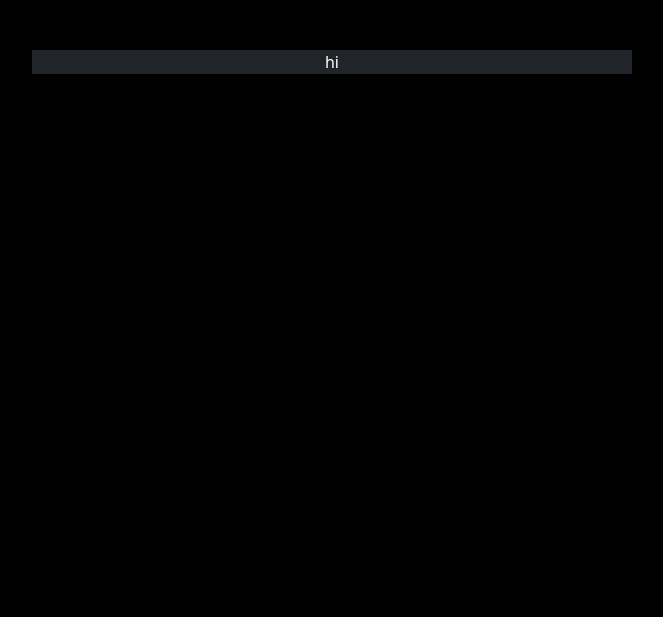
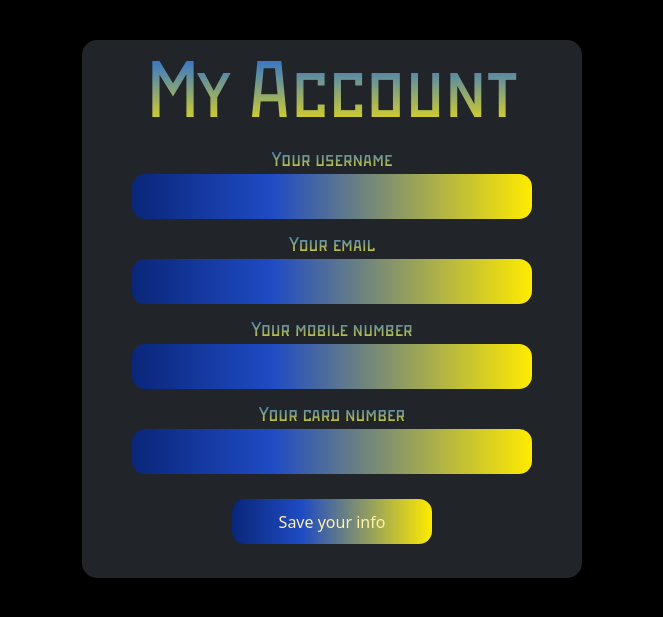
Before and after one commit to ruso-Kvesitadze/online-metal-shop, a Flask app: template shop/templates/user_account/account.html in a window 1280 px wide. Shown: the part 78-695 px from the top of the page, without its empty margins (308-971 px from the left). Run offline with Flask 3, Linux system fonts and the light colour scheme; the template is opened without the code that fills it: values that come from a table or form of the project are taken from there, others are empty.

Commit message:
oh lord what have i done

```diff
--- a/shop/models/orders.py
+++ b/shop/models/orders.py
@@ -8,5 +8,4 @@ class Order(BaseModel):
     product_name = db.Column(db.String)
     size = db.Column(db.String)
 
-    ordered_by = db.Column(db.Integer, db.ForeignKey("registered_users.id"))
     user = db.relationship("User", backref = "orders")
--- a/shop/models/user.py
+++ b/shop/models/user.py
@@ -13,6 +13,7 @@ class User(BaseModel, UserMixin):
     roles = db.Column(db.String)
     card_info = db.Column(db.String)
     mobile_number = db.Column(db.String)
+    order_id = db.Column(db.Integer, db.ForeignKey("order.id"))
     confirmed = db.Column(db.Boolean , default = False)
     reset_password = db.Column(db.Boolean , default = False)
 
--- a/shop/static/styles.css
+++ b/shop/static/styles.css
@@ -46,7 +46,7 @@
 
 .container_style{
     color: white;
-    width: 600px;
-    margin-top: 50px;
+    width: 500px;
+    margin-top: 20px;
 
 }
--- a/shop/templates/user_account/account.html
+++ b/shop/templates/user_account/account.html
@@ -1,11 +1,30 @@
-
 {% extends "layouts/base.html" %}
 {% block content %}
-<div style="text-align:center;" >
-<h1></h1>
-<div class="container container_style bg-dark">
-    hi
-</div>
+<div style="text-align:center;">
+
+    <div class="container container_style bg-dark" style="margin-top:40px; border-radius:15px;">
+        <h1 class="fontchanger gradientcolor" style="text-align: center; font-size:80px;">My Account</h1>
+
+        <form method="post" enctype="multipart/form-data">
+            {{ userform.hidden_tag() }}
+            <label for="username">{{userform.username.label (class="fontchanger gradientcolor ") }}</label><br>
+            {{ userform.username (class="backgroundgradient",id="username", value = current_user.username)}} <br>
+            <label for="email">{{userform.email.label (class="fontchanger gradientcolor ") }}</label><br>
+            {{ userform.email (class="backgroundgradient", id="email", value = current_user.email)}}<br>
+
+            <label for="mobilenum">{{userform.mobile_number.label (class="fontchanger gradientcolor ") }}</label><br>
+
+            {{ userform.mobile_number (class="backgroundgradient", id="mobilenum", value =
+            current_user.mobile_number)}}<br>
+            <label for="cardinfo">{{userform.card_info.label (class="fontchanger gradientcolor ") }}</label><br>
+
+            {{ userform.card_info (class="backgroundgradient", id="cardinfo", value = current_user.card_info)}}
+            <br>
+            {{ userform.submit (value="Save your info",class="backgroundgradient",style="width:200px; margin-top:15px;")
+            }}
+
+        </form><br>
+    </div>
 
 </div>
 
--- a/shop/views/authentication/routes.py
+++ b/shop/views/authentication/routes.py
@@ -26,6 +26,7 @@ def registration():
             user.create()
             user.save()
             flash("Succesfully Registered")
+            flash("You have been sent confirmation email, please check it before it expires!")
 
             key = create_key(register_form.email.data)
             html = render_template('authentication/_activation_message.html', key=key)
--- /dev/null
+++ b/shop/views/user_account/forms.py
@@ -0,0 +1,11 @@
+from wtforms.fields import StringField, EmailField, PasswordField, SubmitField
+from wtforms.validators import DataRequired, Email, equal_to, length
+from flask_wtf import FlaskForm
+
+
+class AccountForm(FlaskForm):
+    username = StringField("Your username")
+    email = EmailField("Your email")
+    mobile_number = StringField("Your mobile number")
+    card_info = StringField("Your card number")
+    submit = SubmitField()
```
Also changed, not shown: shop/templates/authentication/reset_password.html (+11 -7 lines), shop/views/user_account/routes.py (+7 -4 lines), shop/db.sqlite.
